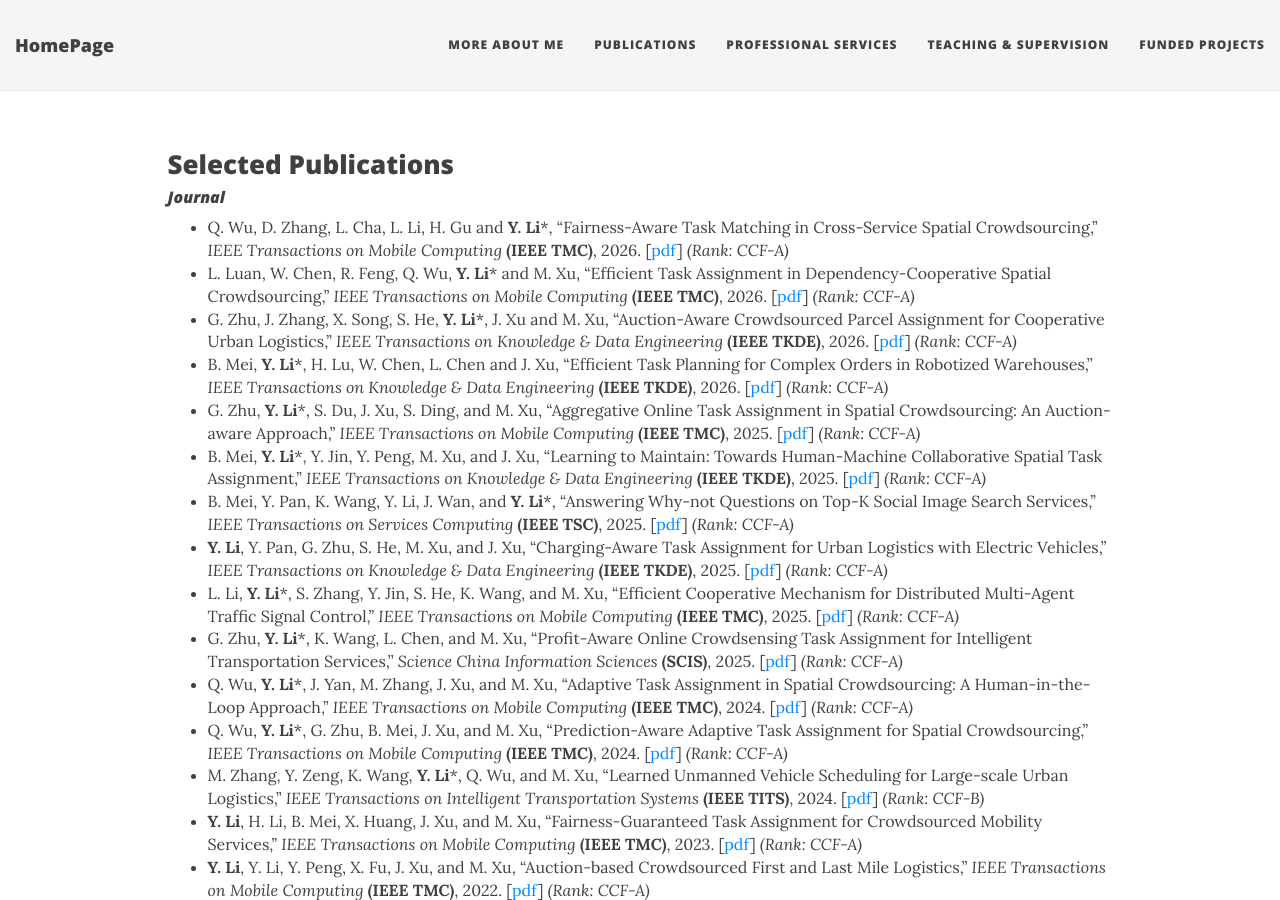
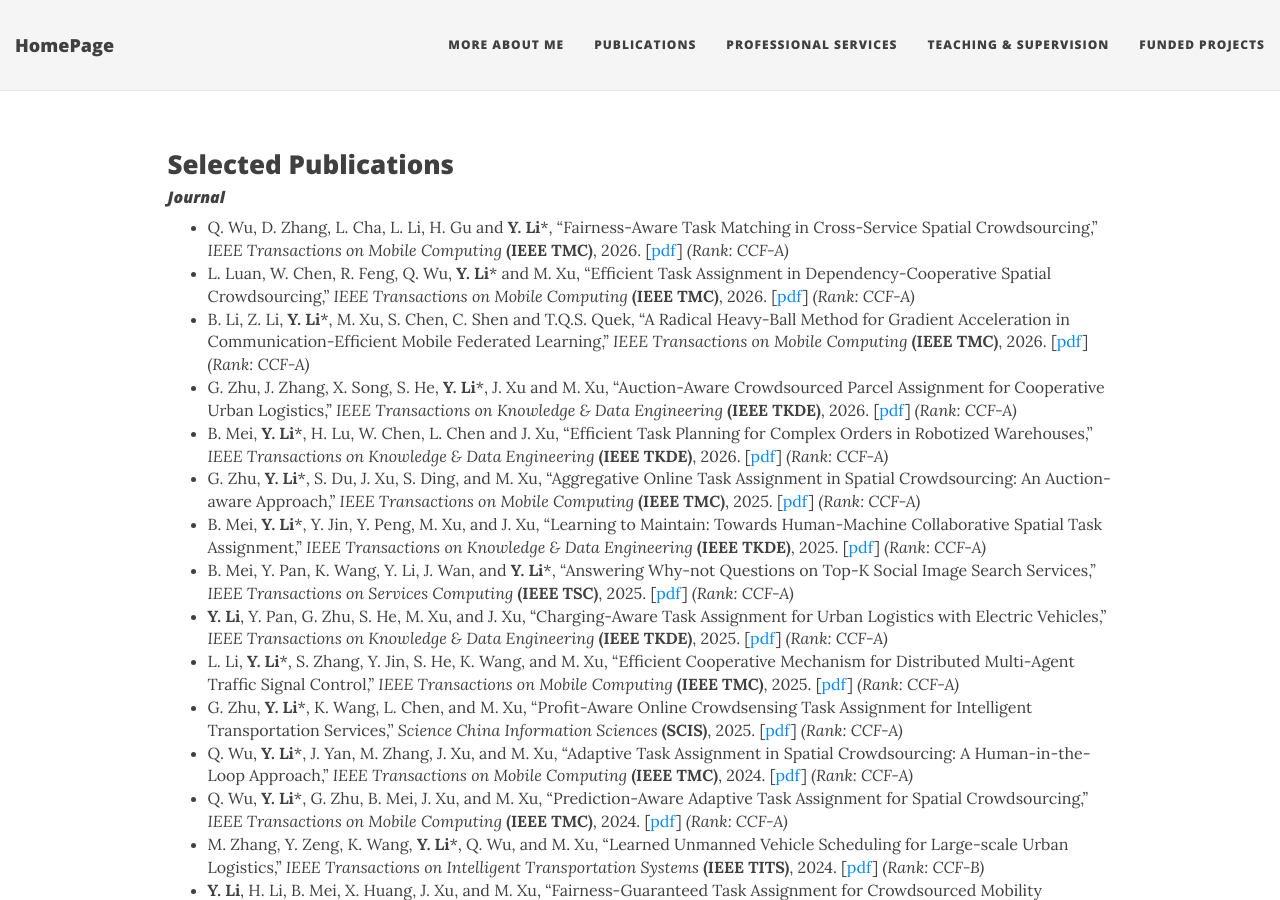
Before and after one commit to zzudb/zzudb.github.io, a Jekyll site: the page built from pages/mypublications.md, in a window 1280 px wide and 900 px high. Built offline with Jekyll 4.4.1, drawn with Linux system fonts in a browser that asks for light colours; nearby versions of some CDN libraries.

Commit message:
Update mypublications.md

```diff
--- a/pages/mypublications.md
+++ b/pages/mypublications.md
@@ -7,6 +7,7 @@ show-avatar: false
 #### _Journal_
 * Q. Wu, D. Zhang, L. Cha, L. Li, H. Gu and **Y. Li***, "Fairness-Aware Task Matching in Cross-Service Spatial Crowdsourcing,'' _IEEE Transactions on Mobile Computing_ **(IEEE TMC)**, 2026. [[pdf](https://zzudb.github.io/pages/mypublications/)] _(Rank: CCF-A)_
 * L. Luan, W. Chen, R. Feng, Q. Wu, **Y. Li*** and M. Xu, "Efficient Task Assignment in Dependency-Cooperative Spatial Crowdsourcing,'' _IEEE Transactions on Mobile Computing_ **(IEEE TMC)**, 2026. [[pdf](https://zzudb.github.io/pages/mypublications/)] _(Rank: CCF-A)_
+* B. Li, Z. Li, **Y. Li***, M. Xu, S. Chen, C. Shen and T.Q.S. Quek, "A Radical Heavy-Ball Method for Gradient Acceleration in Communication-Efficient Mobile Federated Learning,'' _IEEE Transactions on Mobile Computing_ **(IEEE TMC)**, 2026. [[pdf](https://zzudb.github.io/pages/mypublications/)] _(Rank: CCF-A)_
 * G. Zhu, J. Zhang, X. Song, S. He, **Y. Li***, J. Xu and M. Xu, "Auction-Aware Crowdsourced Parcel Assignment for Cooperative Urban Logistics,'' _IEEE Transactions on Knowledge & Data Engineering_ **(IEEE TKDE)**, 2026. [[pdf](https://zzudb.github.io/pages/mypublications/)] _(Rank: CCF-A)_
 * B. Mei, **Y. Li***, H. Lu, W. Chen, L. Chen and J. Xu, "Efficient Task Planning for Complex Orders in Robotized Warehouses,'' _IEEE Transactions on Knowledge & Data Engineering_ **(IEEE TKDE)**, 2026. [[pdf](https://zzudb.github.io/pages/mypublications/)] _(Rank: CCF-A)_
 * G. Zhu, **Y. Li***, S. Du, J. Xu, S. Ding, and M. Xu, "Aggregative Online Task Assignment in Spatial Crowdsourcing: An Auction-aware Approach,'' _IEEE Transactions on Mobile Computing_ **(IEEE TMC)**, 2025. [[pdf](https://zzudb.github.io/pages/mypublications/)] _(Rank: CCF-A)_
```
